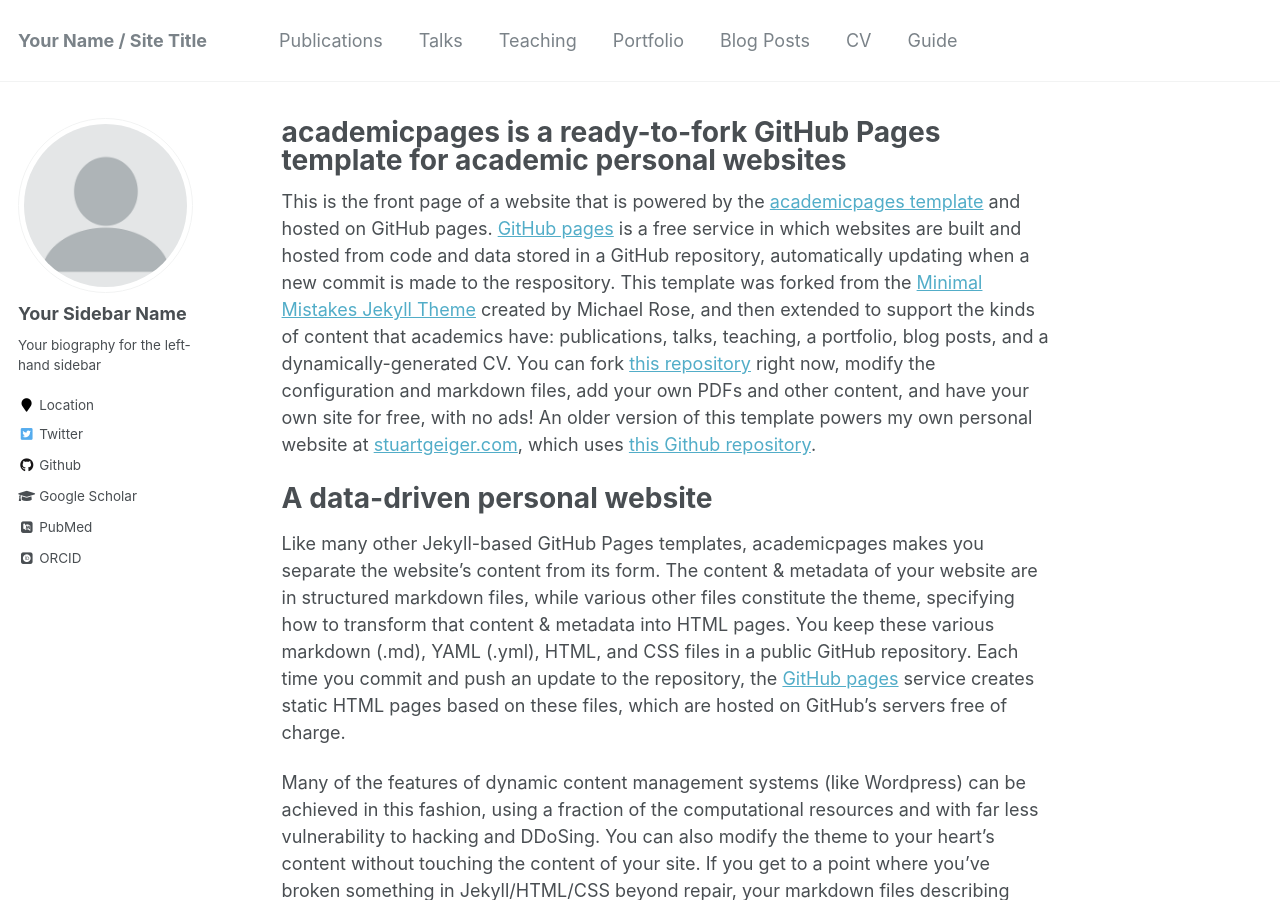
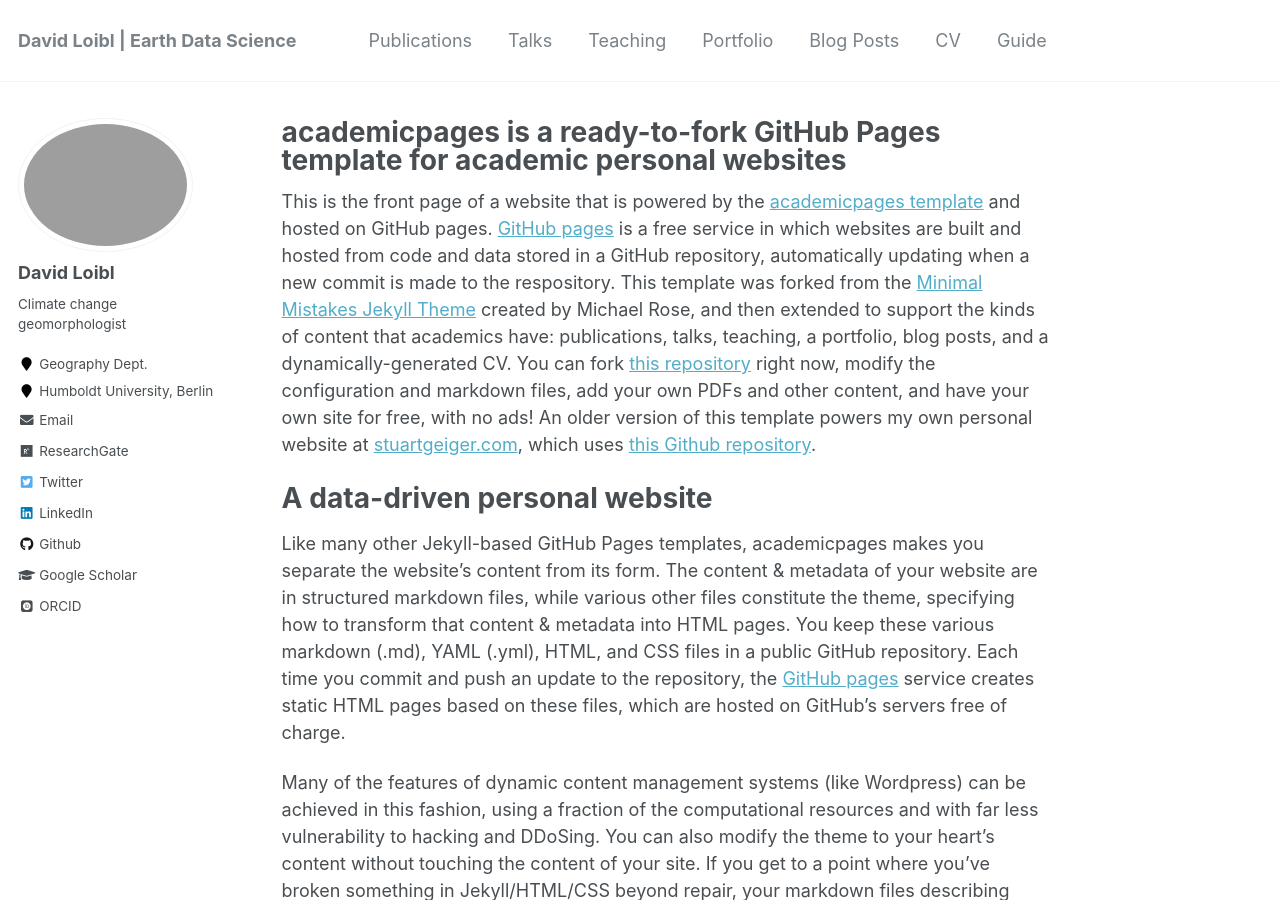
Before and after one commit to David-Loibl/david-loibl.github.io, a Jekyll site: the page built from _pages/about.md, in a window 1280 px wide and 900 px high. Built offline with Jekyll 4.4.1, drawn with Linux system fonts in a browser that asks for light colours; some web fonts are replaced; some of the changed text lies outside the part shown.

Commit message:
Updated _config.yml

```diff
--- a/_config.yml
+++ b/_config.yml
@@ -7,18 +7,18 @@
 
 # Site Settings
 locale                   : "en-US"
-title                    : "Your Name / Site Title"
+title                    : David Loibl | Earth Data Science
 title_separator          : "-"
-name                     : &name "Your Name"
-description              : &description "personal description"
-url                      : https://academicpages.github.io # the base hostname & protocol for your site e.g. "https://mmistakes.github.io"
-baseurl                  : "" # the subpath of your site, e.g. "/blog"
-repository               : "academicpages/academicpages.github.io"
+name                     : &name "David Loibl"
+description              : Climate change geomorphologist
+baseurl                  : "" # the subpath of your site, e.g. /blog
+url                      : "https://david-loibl.github.io"
+repository               : "David-Loibl/david-loibl.github.io"
 teaser                   :  # filename of teaser fallback teaser image placed in /images/, .e.g. "500x300.png"
 breadcrumbs              : false # true, false (default)
 words_per_minute         : 160
-future                   : true
-read_more                : "disabled" # if enabled, adds "Read more" links to excerpts
+future                   : false
+read_more                : "enable" # if enabled, adds "Read more" links to excerpts
 talkmap_link             : false #change to true to add link to talkmap on talks page
 comments:
   provider               : # false (default), "disqus", "discourse", "facebook", "google-plus", "staticman", "custom"
@@ -33,7 +33,7 @@
 staticman:
   allowedFields          : ['name', 'email', 'url', 'message']
   branch                 : "gh-pages" # "master", "gh-pages"
-  commitMessage          : "New comment."
+  commitMessage          : "Update"
   filename               : comment-{@timestamp}
   format                 : "yml"
   moderation             : true
@@ -57,7 +57,7 @@
 
 # Social Sharing
 twitter:
-  username               : &twitter
+  username               :
 facebook:
   username               :
   app_id                 :
@@ -72,23 +72,22 @@
 
 
 # Analytics
-analytics:
-  provider               :  "google-universal" # false (default), "google", "google-universal", "custom"
-  google:
-    tracking_id          :
+# analytics:
+#  provider               :  "google-universal" # false (default), "google", "google-universal", "custom"
+#  google:
+#    tracking_id          : UA-5260236-2
 
 
 # Site Author
 author:
-  name             : "Your Sidebar Name"
-  avatar           : "profile.png"
-  bio              : "Your biography for the left-hand sidebar"
-  location         : "Location"
-  employer         :
-  pubmed           : "https://www.ncbi.nlm.nih.gov/pubmed/?term=john+snow"
-  googlescholar    : "http://yourfullgooglescholarurl.com"
-  email            :
-  researchgate     :  # example: "https://www.researchgate.net/profile/yourprofile"
+  name             : "David Loibl"
+  avatar           : "nomadic-geomorphologist.jpg"
+  bio              : "Climate change geomorphologist"
+  location         : "Geography Dept."
+  employer         : "Humboldt University, Berlin"
+  googlescholar    : "https://scholar.google.com/citations?user=_UuIymgAAAAJ&hl=en"
+  email            : "david.loibl@geo.hu-berlin.de"
+  researchgate     : "https://www.researchgate.net/profile/David_Loibl"
   uri              :
   bitbucket        :
   codepen          :
@@ -96,20 +95,19 @@
   flickr           :
   facebook         :
   foursquare       :
-  github           : "academicpages"
+  github           : "David-Loibl"
   google_plus      :
   keybase          :
   instagram        :
-  impactstory      : #"https://profiles.impactstory.org/u/xxxx-xxxx-xxxx-xxxx"
   lastfm           :
-  linkedin         :
-  orcid            : "http://orcid.org/yourorcidurl"
+  linkedin         : "https://www.linkedin.com/in/loibldavid"
+  orcid            : "https://orcid.org/0000-0002-7583-999X"
   pinterest        :
   soundcloud       :
   stackoverflow    : # http://stackoverflow.com/users/123456/username
   steam            :
   tumblr           :
-  twitter          : "replacethistwitterhandle"
+  twitter          : "https://twitter.com/DavidLoibl"
   vine             :
   weibo            :
   xing             :
```
